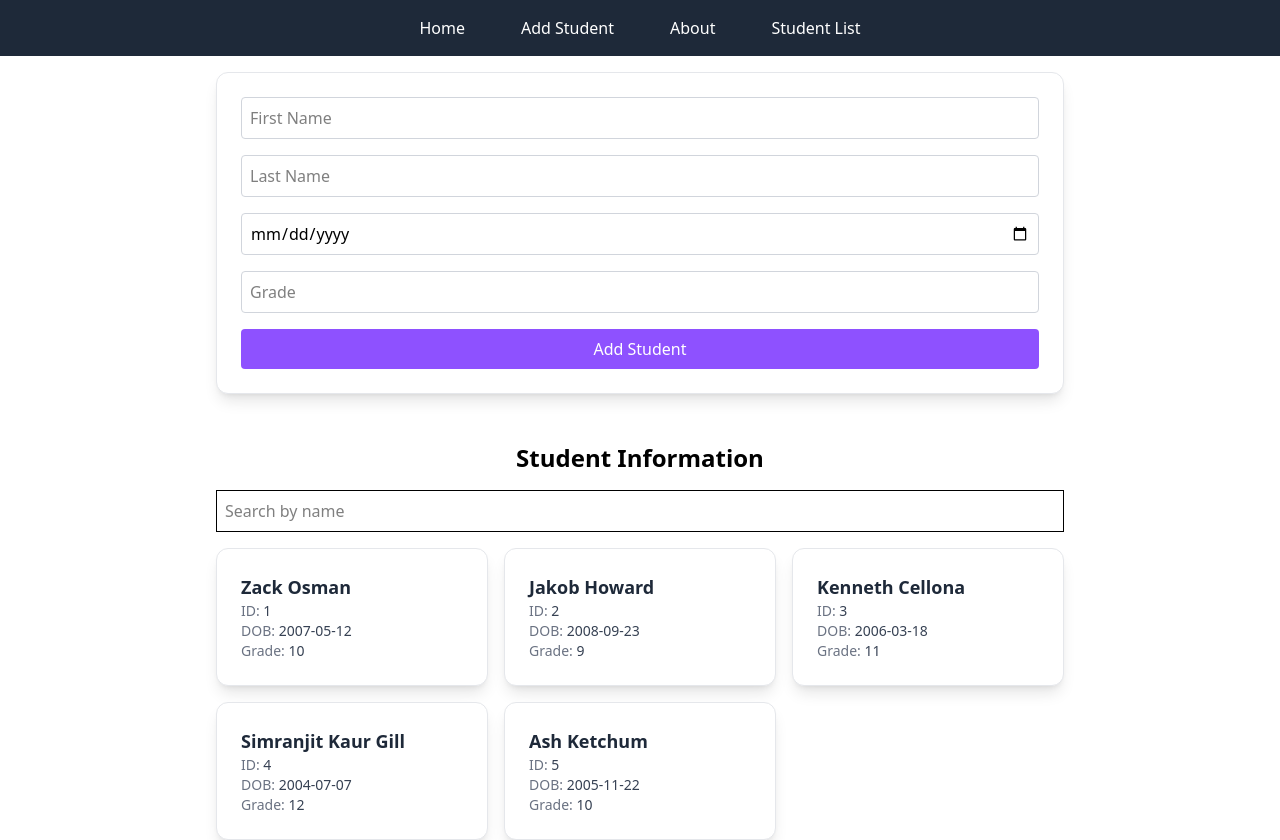
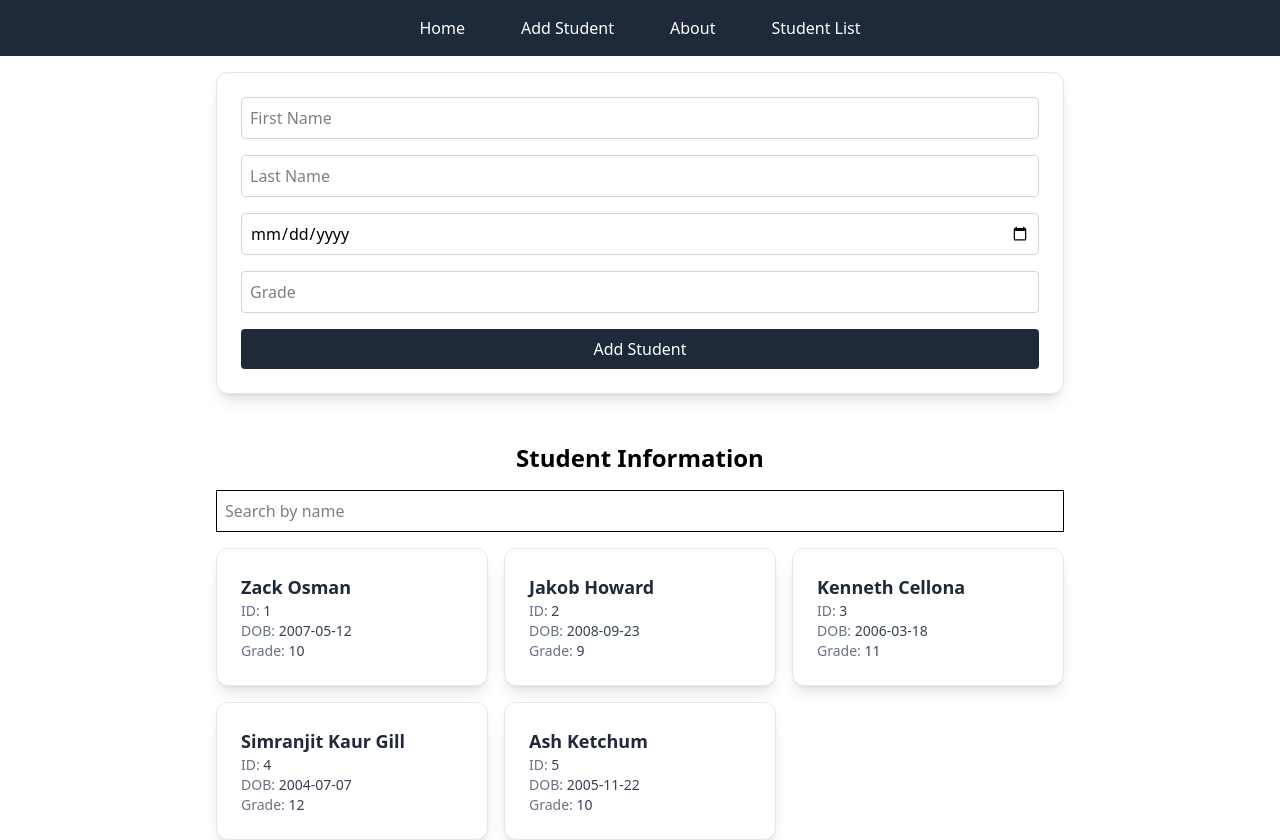
Before and after one commit to Zakariya-Osman/EFEDC-AS2-WEB2, a Next.js app: page / in a window 1280 px wide. Shown: the top 840 px of the page. Built offline with nearby package versions, Linux system fonts and the light colour scheme.

Commit message:
Update StudentForm.js
-Color changes to match theme

```diff
--- a/components/StudentForm.js
+++ b/components/StudentForm.js
@@ -36,7 +36,7 @@ const StudentForm = () => {
           <input type="date" name="dateOfBirth" value={newStudent.dateOfBirth} onChange={handleChange} required className="p-2 border border-gray-300 rounded w-full"/>
           <input type="text" name="grade" placeholder="Grade" value={newStudent.grade} onChange={handleChange} required className="p-2 border border-gray-300 rounded w-full"/>
         </div>
-        <button type="submit" className="mt-4 bg-violet-500 text-white px-4 py-2 rounded w-full hover:bg-violet-900 transition">Add Student</button>
+        <button type="submit" className="mt-4 bg-gray-800 text-white px-4 py-2 rounded w-full hover:bg-gray-900 transition">Add Student</button>
       </form>
     </div>
   );
```
